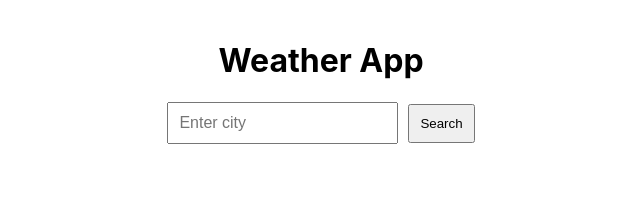
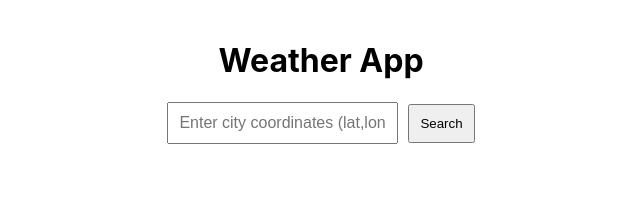
Before and after one commit to hret24/weather-app, a React (Create React App) app: page / in a window 1280 px wide. Shown: the top 214 px of the page, without its empty margins (319-959 px from the left). Built offline with nearby package versions, Linux system fonts and the light colour scheme.

Commit message:
debugging forecast data

```diff
--- a/src/App.js
+++ b/src/App.js
@@ -1,31 +1,81 @@
-import './style.css';
-import React, { useState } from 'react';
+import "./style.css";
+import React, { useState } from "react";
+import { getWeatherData, getForecastData } from "./services/weatherService";
 
 function App() {
-const [city, setCity] = useState('');
+  const [cityCoords, setCityCoords] = useState("");
+  const [weather, setWeather] = useState(null);
+  const [forecast, setForecast] = useState(null);
+  const [error, setError] = useState("");
 
-const handleSearch = (e) => {
-  setCity(e.taget.value);
-}
+  const handleSearch = (e) => {
+    console.log(e);
+    setCityCoords(e.target.value);
+  };
 
-const searchWeather = () => {
-//API CALLS
+  const searchWeather = async () => {
+    // console.log("searchWeather function triggered.")
+    // if (!cityCoords) {
+    //   setError("Please enter coordinates");
+    //   return;
+    // }
+    // setError("");
 
-}
+    // const [lat, lon] = cityCoords.split(",");
+    // console.log("City coordinates:", cityCoords)
+    // console.log("Lat:", lat)
+    // console.log("Lon:", lon)
+
+    try {
+      console.log("City coordinates:", cityCoords)
+      const [lat, lon] = cityCoords.split(",");
+
+      const weatherData = await getWeatherData(lat, lon);
+      const forecastData = await getForecastData(lat, lon);
+      setWeather(weatherData);
+      setForecast(forecastData);
+
+      console.log("Forecast Data:", forecastData);
+
+    } catch (err) {
+      setError("Unable to fetch data. Check the coordinates are correct.");
+    }
+  };
+
   return (
     <div className="app-container">
       <h1>Weather App</h1>
       <input
-      type="text"
-      placeholder='Enter city'
-      value={city}
-      onChange={handleSearch}
+        type="text"
+        placeholder="Enter city coordinates (lat,lon)"
+        value={cityCoords}
+        onChange={handleSearch}
       />
       <button onClick={searchWeather}>Search</button>
 
-      <div className='"weather-info'>
-        {/*Weather data to be displayed here*/}
-      </div>
+      {error && <p className="error">{error}</p>}
+
+      {weather &&
+      (
+        <div className='"weather-info'>
+          <h2>Current Weather</h2>
+          <p>Temperature: {weather.data[0].coordinates[0].dates[0].value}°C</p>
+        </div>
+      )}
+
+      {forecast && (
+        <div className="forecast-info">
+          <h3>5-Day Forecast</h3>
+          <div className="forecast">
+            {forecast.data[0].coordinates[0].dates.map((date, index) => (
+              <div key={index} classNAme="forecase-day">
+                <p>{new Date(date.date).toLocaleDateString()}</p>
+                <p>Temperature: {date.value}°C</p>
+              </div>
+            ))}
+          </div>
+        </div>
+      )}
     </div>
   );
 }
--- a/src/services/weatherService.js
+++ b/src/services/weatherService.js
@@ -14,7 +14,7 @@ export const getWeatherData = async (lat, lon) => {
                 password: PASSWORD
             }
         });
-
+        console.log("Weather Data Response: ", response)
         return response.data;
     } catch(error) {
         console.error('Error fetching weather data:', error);
@@ -33,6 +33,8 @@ export const getForecastData = async (lat, lon) => {
                 password: PASSWORD
             }
         });
+        console.log("Forecast Data Response: ", response)
+
         return response.data;
 
     } catch (error) {
```
